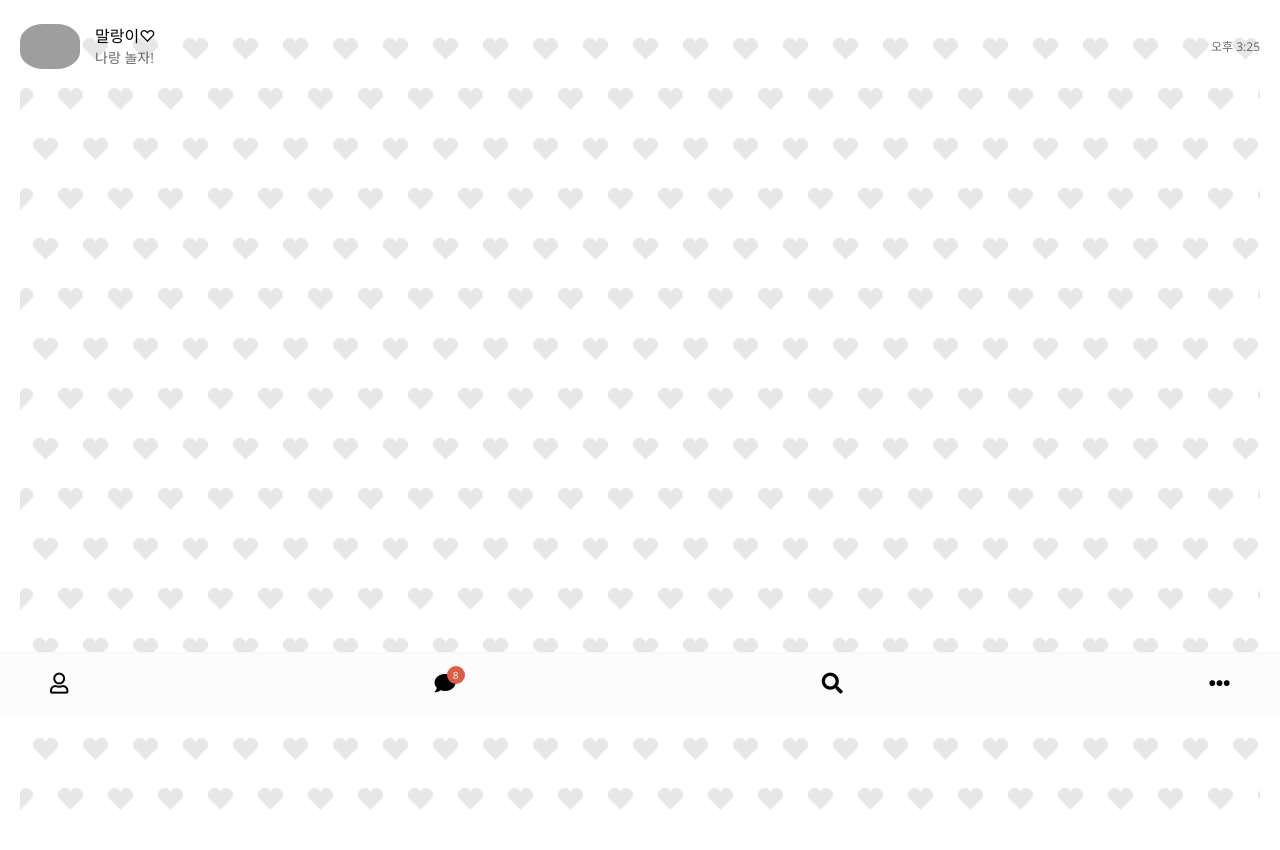
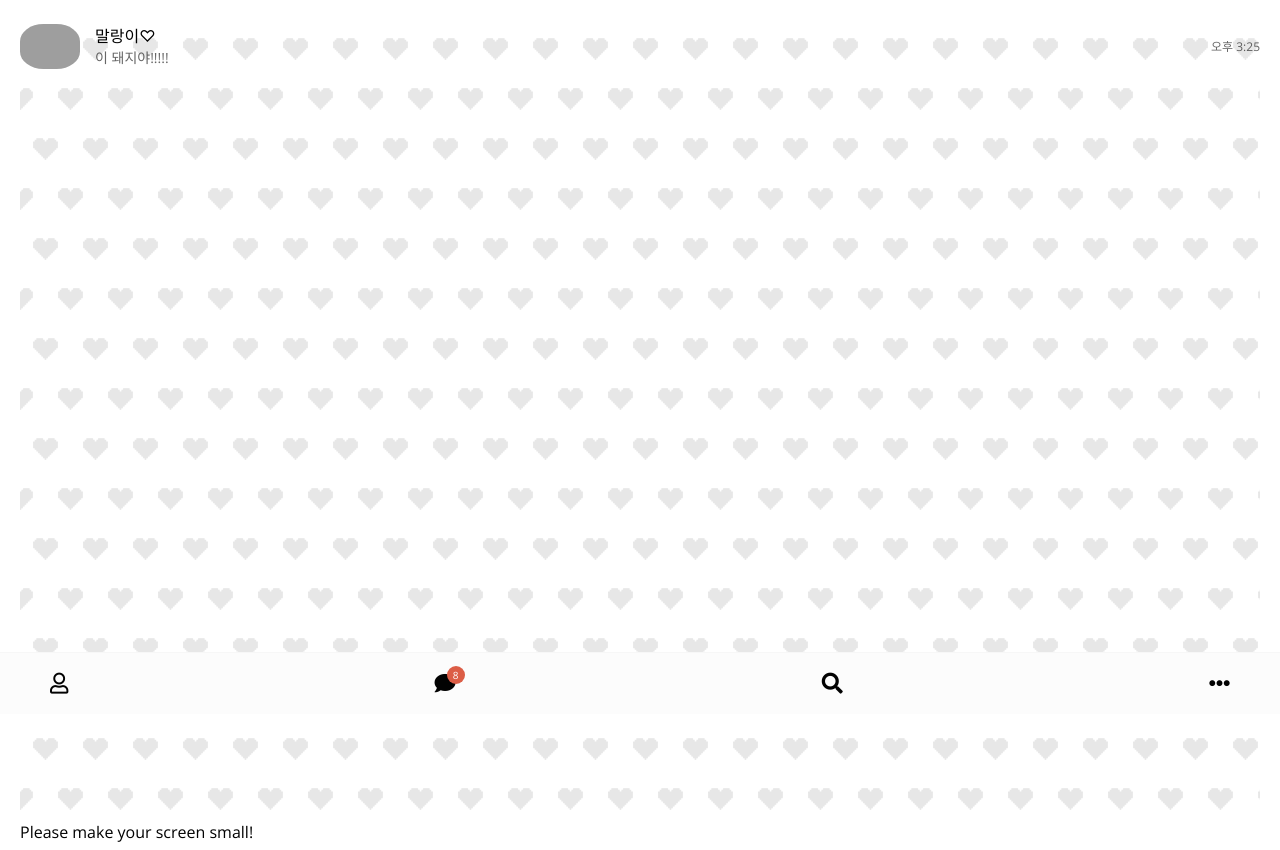
Before and after one commit to jihyun0831/kakao-clone-v2, a plain HTML site: page index.html in a window 1280 px wide. Shown: the part 86-936 px from the top of the page. Drawn offline with nearby package versions, Linux system fonts and the light colour scheme; grey boxes are pictures that could not be loaded.

Commit message:
update html

```diff
--- a/index.html
+++ b/index.html
@@ -56,7 +56,7 @@
                     말랑이♡
                   </span>
                   <span class="friend__bottom-text">
-                    나랑 놀자!
+                    이 돼지야!!!!!
                   </span>
                 </div>
               </div>
@@ -95,5 +95,10 @@
         </li>
       </ul>
     </nav>
+    <div class="bigScreen">
+      <span class="bigScreen__text">
+        Please make your screen small!
+      </span>
+    </div>
   </body>
 </html>
```
Also changed, not shown: more.html (+6 -1 lines), settings.html (+6 -1 lines).
